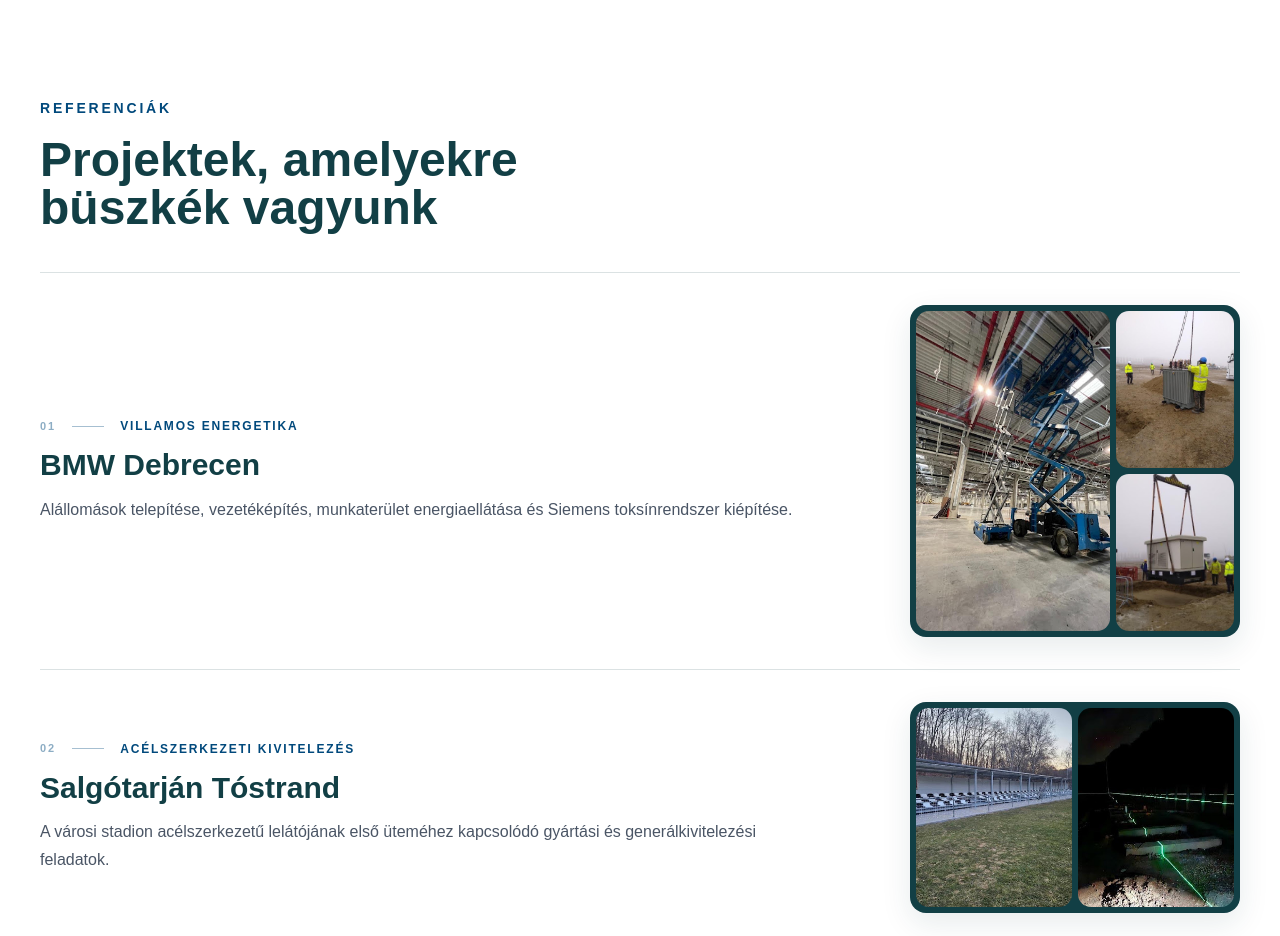
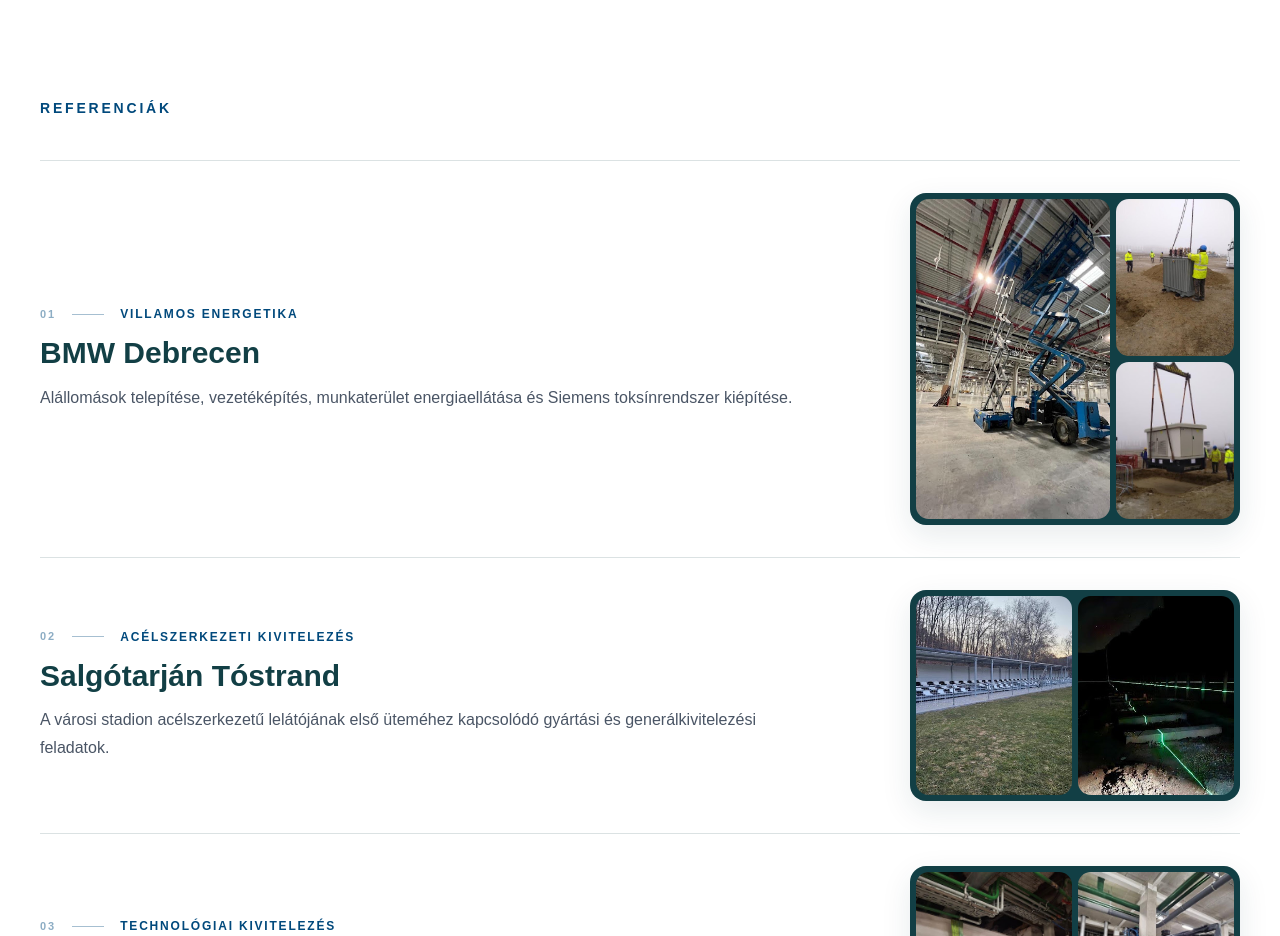
Before and after one commit to Mogyi6/HEJOTRADE, a Next.js app in the folder hejotrade/: page / in a window 1280 px wide. Shown: the part 4240-5176 px from the top of the page. Built offline with nearby package versions, Linux system fonts and the light colour scheme.

Commit message:
Update AboutReferences.tsx

```diff
--- a/hejotrade/components/about/AboutReferences.tsx
+++ b/hejotrade/components/about/AboutReferences.tsx
@@ -12,7 +12,6 @@ type Reference = {
 type Props = {
   t: {
     eyebrow: string;
-    title: string;
     imagePlaceholder: string;
     items: Record<string, Reference>;
   };
@@ -37,12 +36,14 @@ function ZoomIcon({ small = false }: { small?: boolean }) {
           stroke="currentColor"
           strokeWidth="1.7"
         />
+
         <path
           d="M16 16l4 4"
           stroke="currentColor"
           strokeWidth="1.7"
           strokeLinecap="round"
         />
+
         <path
           d="M8.5 11h5M11 8.5v5"
           stroke="currentColor"
@@ -103,10 +104,6 @@ export default function AboutReferences({ t }: Props) {
             <span className="text-sm font-semibold uppercase tracking-[0.2em] text-[#01497c]">
               {t.eyebrow}
             </span>
-
-            <h2 className="mt-4 text-3xl font-bold text-[#123F45] sm:text-4xl lg:text-5xl">
-              {t.title}
-            </h2>
           </div>
 
           {/* REFERENCES */}
@@ -232,7 +229,9 @@ export default function AboutReferences({ t }: Props) {
 
                             {/* JOBB OLDALI KÉPEK */}
                             <div className="grid grid-rows-2 gap-1.5">
-                              {images.slice(1, 3).map((image, imageIndex) => (
+                              {images
+                                .slice(1, 3)
+                                .map((image, imageIndex) => (
                                   <button
                                     key={image}
                                     type="button"
@@ -246,7 +245,9 @@ export default function AboutReferences({ t }: Props) {
                                   >
                                     <img
                                       src={image}
-                                    alt={`${reference.title} ${imageIndex + 2}`}
+                                      alt={`${reference.title} ${
+                                        imageIndex + 2
+                                      }`}
                                       className="h-full w-full object-cover transition duration-500 group-hover:scale-[1.05]"
                                     />
 
```
Lines whose indentation alone changed are shown as unchanged.
